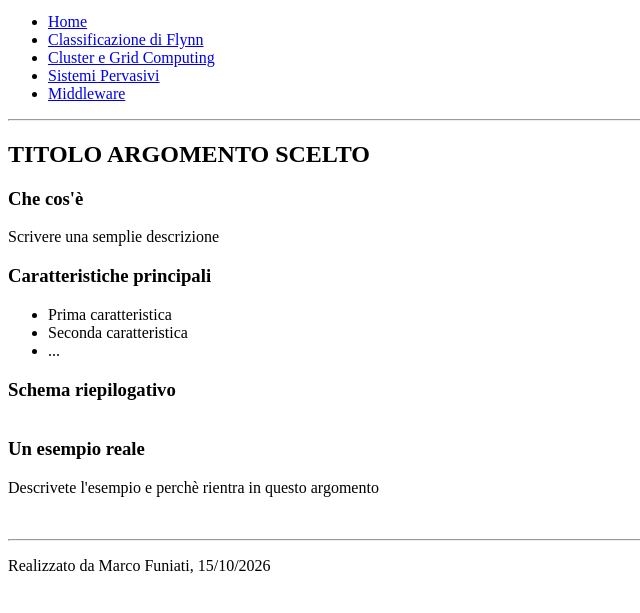
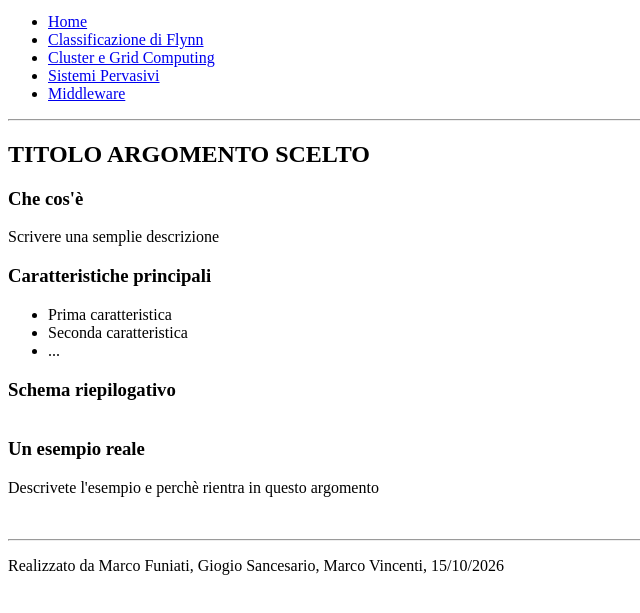
Before and after one commit to Funny7889/Modelli-Architetturali, a plain HTML site: page architetturaSoftware.html in a window 1280 px wide. Shown: the part 101-714 px from the top of the page, without its empty margins (0-640 px from the left). Drawn offline with Linux system fonts and the light colour scheme.

Commit message:
modifica

```diff
--- a/architetturaSoftware.html
+++ b/architetturaSoftware.html
@@ -72,7 +72,7 @@
 <hr>
 
 <footer>
-    <p>Realizzato da Marco Funiati, 15/10/2026</p>
+    <p>Realizzato da Marco Funiati, Giogio Sancesario, Marco Vincenti, 15/10/2026</p>
 </footer>
 
 </body>
```
